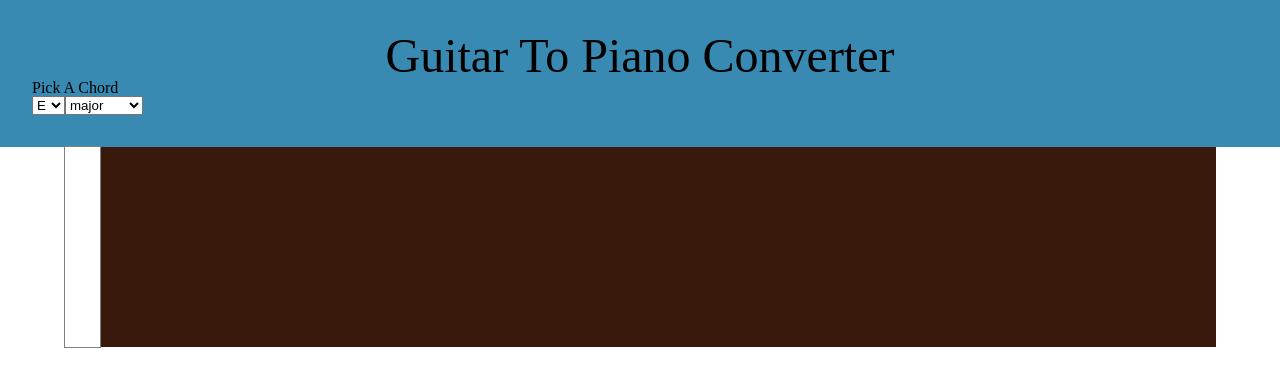
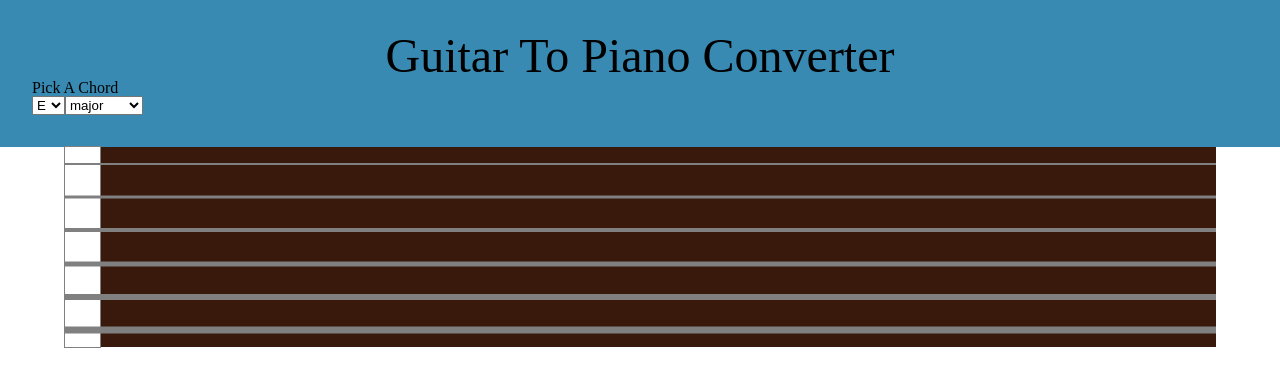
Before and after one commit to cwklausing/guitar-piano-converter, a React (Create React App) app: page / in a window 1280 px wide. Shown: the top 386 px of the page. Built offline with nearby package versions, Linux system fonts and the light colour scheme.

Commit message:
add string images/styling to guitar

```diff
--- a/src/App.css
+++ b/src/App.css
@@ -72,33 +72,41 @@ table {
 	width: 3%;
 }
 
-.guitar-string {
-	background-color: silver;
+.string {
 	position: relative;
+	height: calc(100%/6);
 	width: 100%;
 }
 
-.guitar-string:nth-of-type(1) {
+.string-image {
+	position: absolute;
+    top: 50%;
+    background-color: gray;
+    width: 100%;
+    transform: translateY(-50%);
+}
+
+.string:nth-of-type(1) .string-image {
 	height: 2px;
 }
 
-.guitar-string:nth-of-type(2) {
+.string:nth-of-type(2) .string-image {
 	height: 3px;
 }
 
-.guitar-string:nth-of-type(3) {
+.string:nth-of-type(3) .string-image {
 	height: 4px;
 }
 
-.guitar-string:nth-of-type(4) {
+.string:nth-of-type(4) .string-image {
 	height: 5px;
 }
 
-.guitar-string:nth-of-type(5) {
+.string:nth-of-type(5) .string-image {
 	height: 6px;
 }
 
-.guitar-string:nth-of-type(6) {
+.string:nth-of-type(6) .string-image {
 	height: 7px;
 }
 
--- a/src/Guitar.js
+++ b/src/Guitar.js
@@ -1,22 +1,15 @@
 import React from 'react';
 
 class Guitar extends React.Component {
-	renderRow(strings) {
-		return (
-			<div className="string-row">
-				<div className="fret" />
-			</div>
-		);
-	}
-
 	render() {
 		const guitar = this.props.guitar;
 		const strings = guitar.map((string, index) => {
 			const frets = string.frets.map((value, index) => {
-				return <div className={'fret-' + index} key={index} />;
+				return <div className={'fret fret-' + index} key={index} />;
 			});
 			return (
-				<div className={'string-' + index} key={index}>
+				<div className={'string string-' + index} key={index}>
+					<div className="string-image" />
 					{frets}
 				</div>
 			);
```
